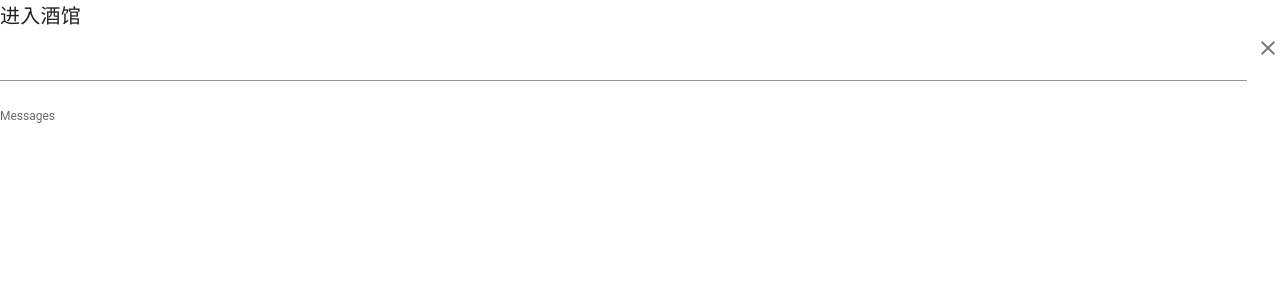
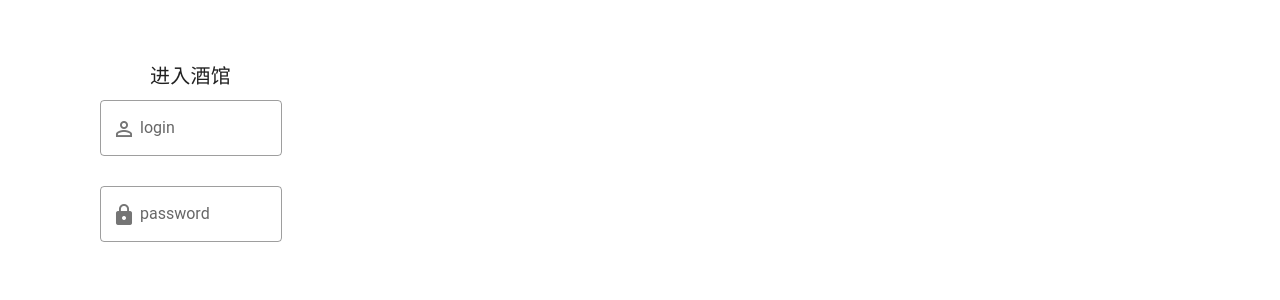
Before and after one commit to Quophic/JiuGuan, a Vue app in the folder jiuguan/: page /login in a window 1280 px wide. Shown: the top 300 px of the page. Built offline with nearby package versions, Linux system fonts and the light colour scheme.

Commit message:
:lipstick: 优化登陆页面的输入框样式

```diff
--- a/jiuguan/src/views/Login.vue
+++ b/jiuguan/src/views/Login.vue
@@ -1,10 +1,13 @@
 <template>
   <div id="inputLogin">
+    <div class="loginBackground">
+
+    </div>
     <h1 class="title">进入酒馆</h1>
-    <v-input :messages="['Messages']" append-icon="clear">
-      <v-text-field>
-      </v-text-field>
-    </v-input>
+    <div class="loginInput">
+      <v-text-field outlined clearable prepend-inner-icon="perm_identity" label="login"></v-text-field>
+      <v-text-field outlined clearable type="password" prepend-inner-icon="lock" label="password"></v-text-field>
+    </div>
   </div>
 </template>
 
@@ -12,4 +15,19 @@
 export default {};
 </script>
 
-<style></style>
+<style>
+.loginInput {
+  position: fixed;
+  top:100px;
+  left: 100px;
+  width: 182px;
+  height: 20px;
+}
+
+h1 {
+  position: fixed;
+  top: 60px;
+  left: 150px;
+}
+
+</style>
```
